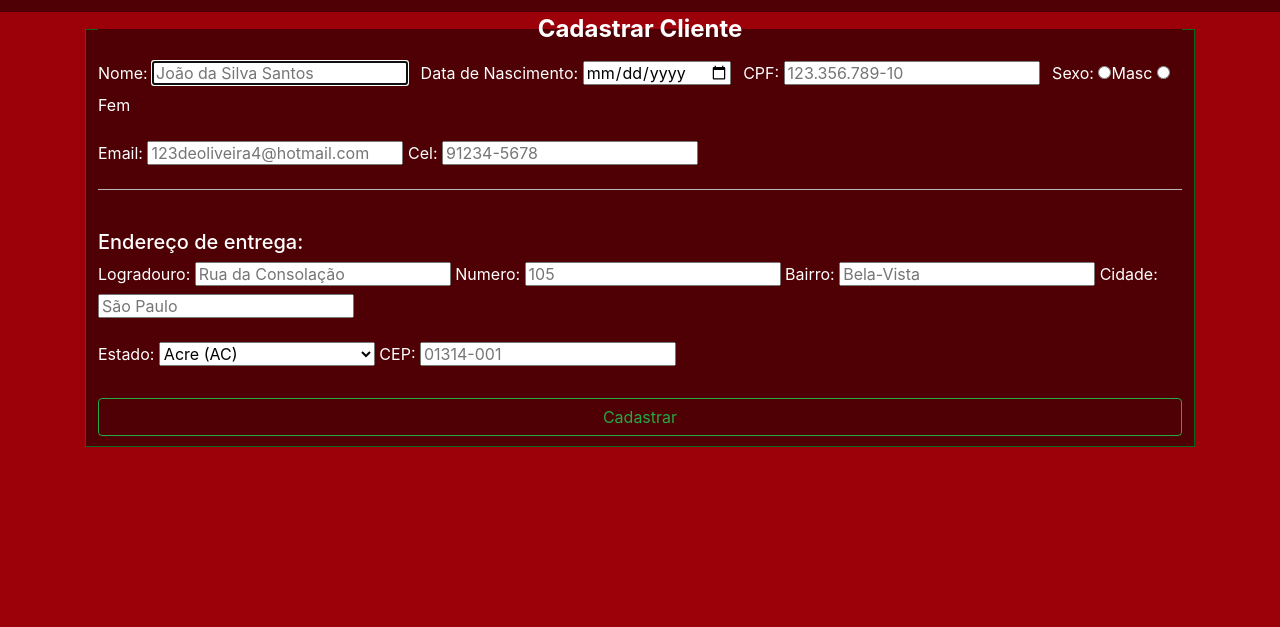
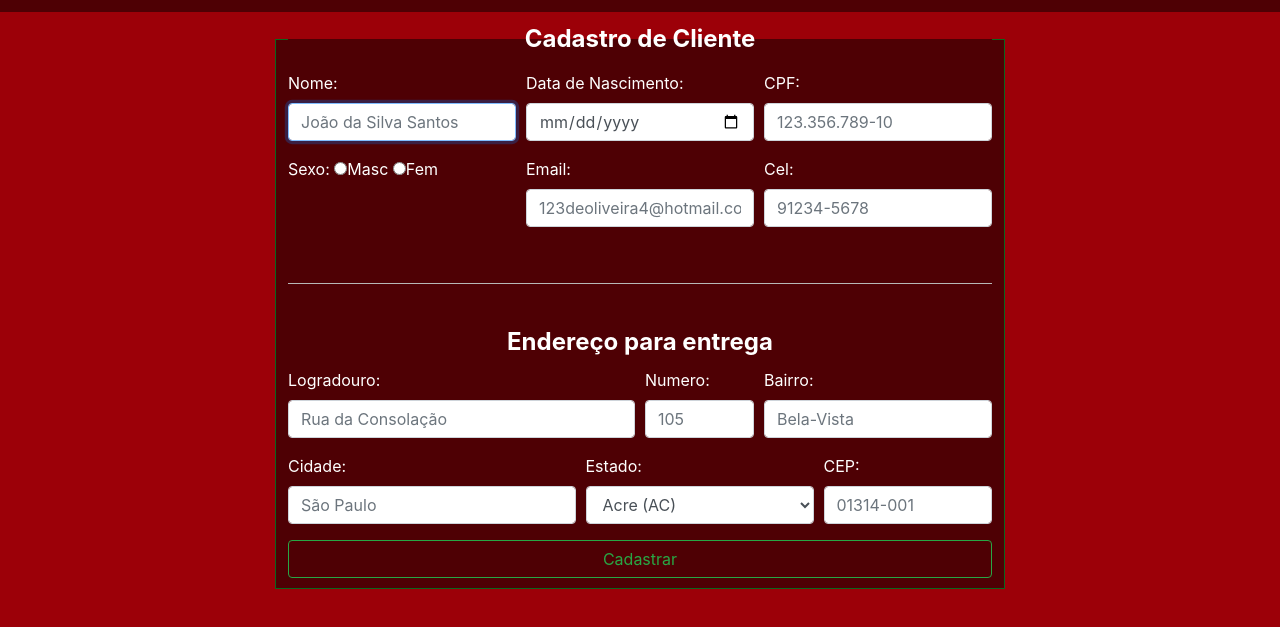
Before and after one commit to NelsonSSoares/Adega-Estrela-Bixiga, a plain HTML site: page formcadped.html in a window 1280 px wide. Shown: the part 99-726 px from the top of the page. Drawn offline with nearby package versions, Linux system fonts and the light colour scheme.

Commit message:
atualização pagina de cadastro

```diff
--- a/css/style.css
+++ b/css/style.css
@@ -3,9 +3,9 @@ LAYOUT
 *****/
 body{
     background-color: #9C0008;
-
+    color: #fff;
 }
-html,body , #home, #cadastro, #localizacao,#contatos,#produtos{
+html,body , #home, #cadastro, #localizacao,#contatos,#produtos,#main{
     height: 100%;
     overflow-x: hidden; /* Esconde a barra de rolagem na horizontal*/
 }
@@ -185,7 +185,7 @@ CONFIGS DA PAGINA FORMCADPED
 ***************************/
 
 .cadastro-cliente{
-    margin-top: 110px;
+    margin-top: 120px;
 }
 
 fieldset{
@@ -194,7 +194,8 @@ fieldset{
 }
 
 legend{
-	font-weight: bold; /* Define a Extressura da fonte */
+    font-weight: bold; /* Define a Extressura da fonte */
+    text-align: center;
 }
 
 hr{
--- a/formcadped.html
+++ b/formcadped.html
@@ -73,82 +73,89 @@
         </nav>
     </header><!--Navbar-->
 
-    <section id="cadastro"><!--cadastros cliente-->
-      <div class="container"><!--container cad cliente-->
-          <div class="row">
+    <main id="main">
 
-            <div class="col-12 text-white cadastro-cliente">
+        <section>
 
-                <form>
-                    <fieldset class="fundo-form">
-                        <legend style="text-align: center;">Cadastrar Cliente</legend>
-                        <div class="d-inline">
+            <div class="container mb-5"><!--Container formulario-->
+
+                <div class="row justify-content-center">
+
+                    <div class="col-sm-12 col-md-10 col-lg-8">
+
+                        <form><!--Inicio Formulario responsivo-->
+                            <fieldset class="cadastro-cliente fundo-form">
+                                <legend>Cadastro de Cliente</legend>
+
+                                <div class="form-row">
+
+                                    <div class="form-group col-sm-4">
                                         <label for="nome">Nome:</label>
-                            <input name="nome" type="text" placeholder="João da Silva Santos" required autofocus maxlength="50"><!--maxlenght define o tamanho maximo de caracteres-->
+                                        <input class="form-control" id="nome" name="nome" type="text" placeholder="João da Silva Santos" required autofocus maxlength="50"><!--maxlenght define o tamanho maximo de caracteres-->
                                     </div>
 
-                        <div class="d-inline ml-2">
+                                    <div class="form-group col-sm-4">
                                         <label for="data">Data de Nascimento:</label>
-                            <input type="date" name="data" id="" required>
+                                        <input class="form-control" id="data" type="date" name="data" id="" required>
                                     </div>
 
-                        <div class="d-inline ml-2">
+                                    <div class="form-group col-sm-4">
                                         <label for="cpf">CPF:</label>
-                            <input type="number" maxlength="11" placeholder="123.356.789-10 " required>
+                                        <input class="form-control" type="number" maxlength="11" placeholder="123.356.789-10 " required id="cpf">
                                     </div>
 
-                        <div class="d-inline ml-2">
+
+
+                                    <div class="form-group col-sm-4">
                                         <label for="sex">Sexo:</label>
-                            <input type="radio" name="sex">Masc
-                            <input type="radio" name="sex">Fem
+                                        <input  type="radio" name="sex">Masc
+                                        <input  type="radio" name="sex">Fem
                                     </div>
 
-                        <br>
-                        <br>
+                                    <div class="form-group col-sm-4">
 
-                        <div class="d-inline">
                                         <label for="email">Email:</label>
-                            <input type="email" name="email" placeholder="123deoliveira4@hotmail.com" required>
+                                        <input class="form-control" type="email" name="email" placeholder="123deoliveira4@hotmail.com" required>
+
                                     </div>
 
-                        <div class="d-inline">
+                                    <div class="form-group col-sm-4">
                                         <label for="cel">Cel:</label>
-                            <input type="number" placeholder="91234-5678" maxlength="9" required>
+                                        <input class="form-control" type="number" placeholder="91234-5678" maxlength="9" required>
+                                    </div>
+
                                 </div>
 
                                 <br>
                                 <hr>
                                 <br>
+                                <legend>Endereço para entrega</legend>
 
-                        <h5>Endereço de entrega:</h5>
-                        <div class="d-inline">
+                                <div class="form-row">
+
+                                    <div class="form-group col-sm-6">
                                         <label for="rua">Logradouro:</label>
-                            <input type="text" maxlength="50" placeholder="Rua da Consolação" name="rua" required>
+                                        <input class="form-control" type="text" maxlength="50" placeholder="Rua da Consolação" name="rua" required>
                                     </div>
 
-                        <div class="d-inline">
+                                    <div class="form-group col-sm-2">
                                         <label for="numero">Numero:</label>
-                            <input type="number" name="numero"  max="10000" maxlength="10000" placeholder="105" required>
+                                        <input class="form-control" type="number" name="numero"  max="10000" maxlength="10000" placeholder="105" required>
                                     </div>
 
-                        <div class="d-inline">
+                                    <div class="form-group col-sm-4">
                                         <label for="bairro">Bairro:</label>
-                            <input type="text" maxlength="50" placeholder="Bela-Vista" name="bairro" required>
+                                        <input class="form-control" type="text" maxlength="50" placeholder="Bela-Vista" name="bairro" required>
                                     </div>
 
-
-                        <div class="d-inline">
+                                    <div class="form-group col-sm-5">
                                         <label for="cidade">Cidade:</label>
-                            <input type="text" maxlength="50" placeholder="São Paulo" name="cidade" required>
+                                        <input class="form-control" type="text" maxlength="50" placeholder="São Paulo" name="cidade" required>
                                     </div>
 
-
-                        <br>
-                        <br>
-
-                        <div class="d-inline"><!--Estados-->
+                                    <div class="form-group col-sm-4">
                                         <label for="estados">Estado:</label>
-                            <select name="estados" required>
+                                        <select class="form-control" name="estados" required>
                                         <option>Acre (AC)</option>
                                         <option>Alagoas (AL)</option>
                                         <option>Amapá (AP)</option>
@@ -177,28 +184,29 @@
                                         <option>Sergipe (SE)</option>
                                         <option>Tocantins (TO)</option>
                                         </select>
-                        </div><!--/Estados-->
-
-                        <div class="d-inline">
-                            <label for="cep">CEP:</label>
-                            <input type="number" placeholder="01314-001" maxlength="8">
                                     </div>
 
-                        <br>
-                        <br>
+                                    <div class="form-group col-sm-3">
+                                        <label for="cep">CEP:</label>
+                                        <input class="form-control" type="number" placeholder="01314-001" maxlength="8" required>
+                                    </div>
+
+                                </div>
 
                                 <button type="submit" class="btn btn-outline-success col-12">Cadastrar</button>
 
-
                             </fieldset>
-                </form>
+                        </form><!--Fim formulario-->
 
                     </div>
 
+                </div>
 
-          </div>
-      </div><!--/container cad cliente-->
-    </section><!--/cadastros cliente-->
+            </div><!--/fim formulario-->
+
+        </section>
+
+    </main>
 
     <footer id="rodape"><!--Rodapé-->
         <div class="container">
--- a/js/pagescript.js
+++ b/js/pagescript.js
@@ -1,2 +1,2 @@
-alert('Este conteudo ainda esta em construção, e seu funcionamente esta INDISPONIVEL no momento');
+alert('Este conteudo ainda esta em construção, e seu funcionamento esta INDISPONIVEL no momento');
 alert('Para fazer seu pedido, entre em contato nos nossos telefones! \n 11 2268-1503 \n 11 2367-1503 \n 11 96635-6000');
```
Lines whose indentation alone changed are shown as unchanged.
